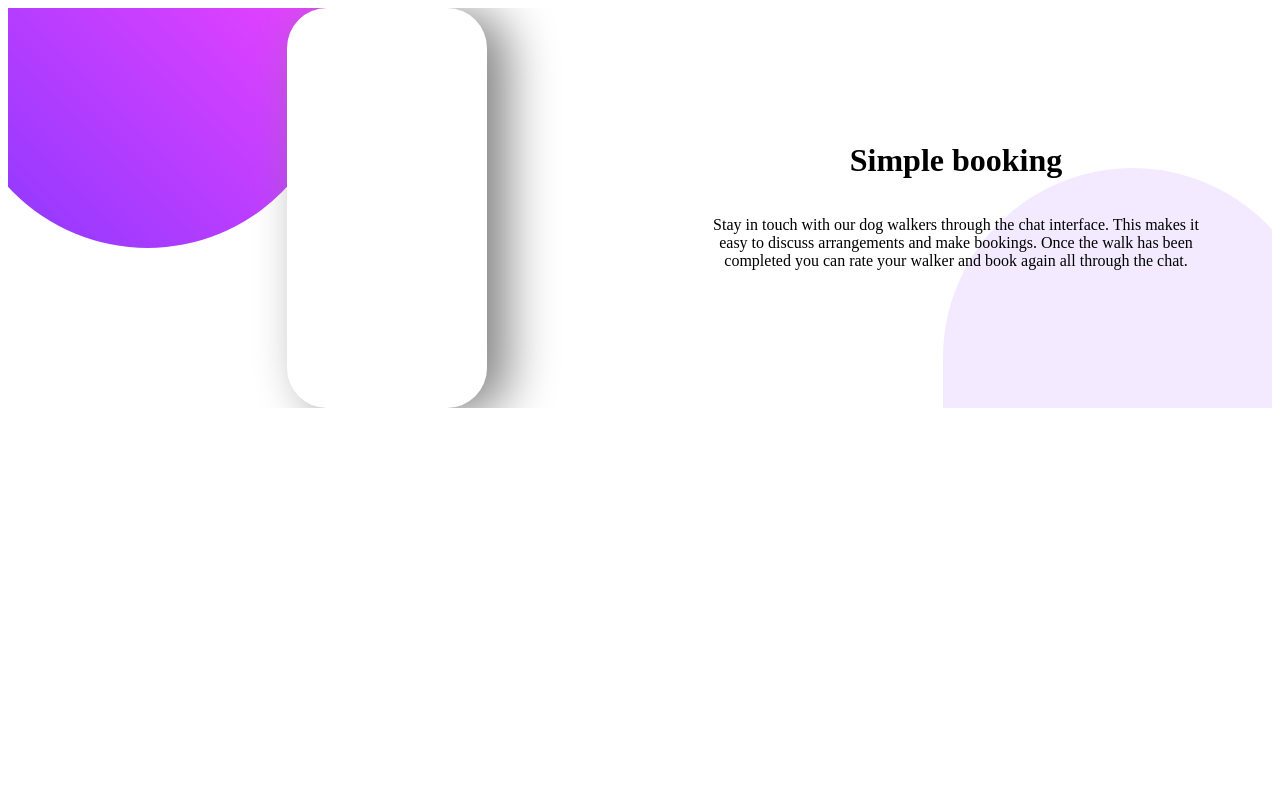
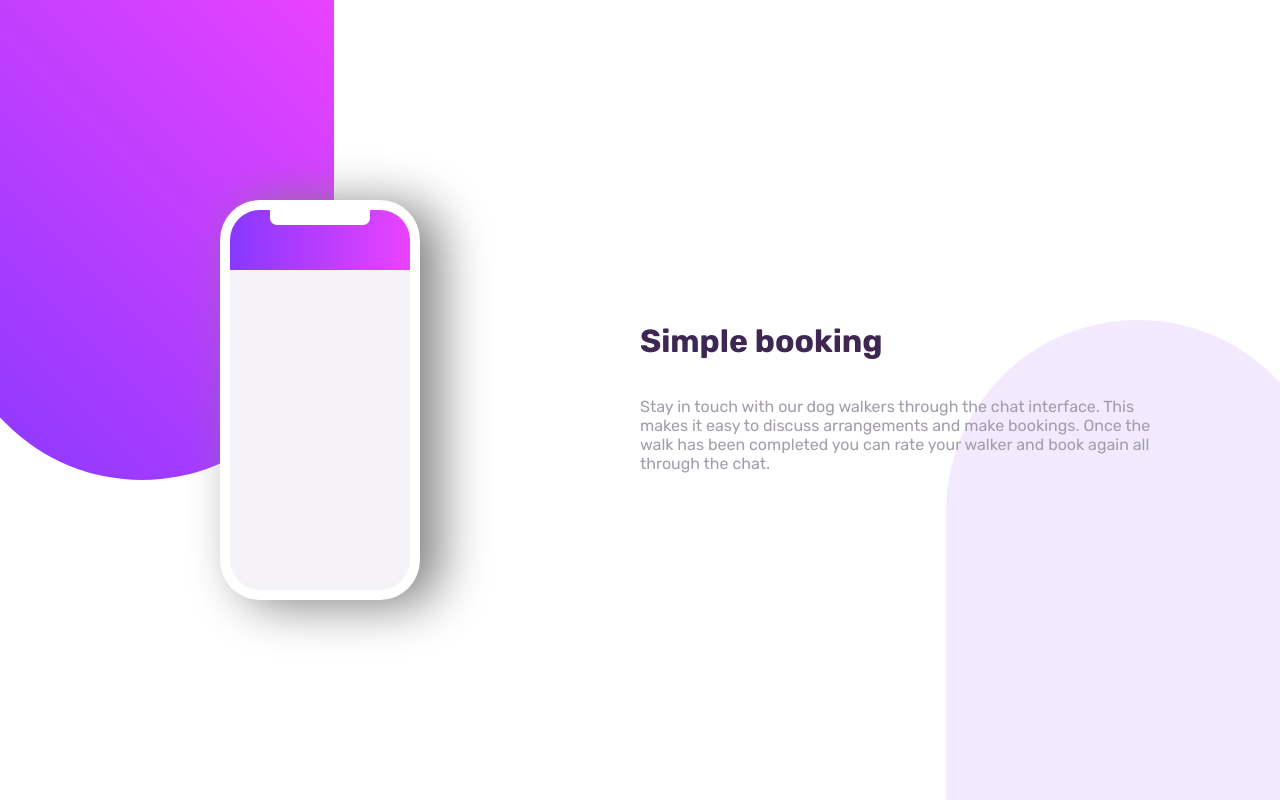
Before and after one commit to Al1erEgo/Chat, a plain HTML site: page index.html in a window 1280 px wide. Drawn offline with Linux system fonts and the light colour scheme.

Commit message:
content part 1

```diff
--- a/index.html
+++ b/index.html
@@ -21,12 +21,19 @@
         </div>
         <div class="chat-body-content-phone-container">
           <div class="chat-body-content-phone">
+           <div class="chat-body-content-phone-inner">
+              <div class="chat-body-content-phone-inner-header">
+                <div class="chat-body-content-phone-inner-header-speaker">
+
+                </div>
+              </div>
+            </div>
           </div>
         </div>
         <div class="chat-body-content-text-container">
           <div class="chat-body-content-text">
-            <h1>Simple booking</h1>
-            <p>Stay in touch with our dog walkers through the chat interface. This makes it easy to
+            <h1 class="chat-body-content-text-h1">Simple booking</h1>
+            <p class="chat-body-content-text-p">Stay in touch with our dog walkers through the chat interface. This makes it easy to
               discuss arrangements and make bookings. Once the walk has been completed you can rate
               your walker and book again all through the chat.</p>
           </div>
--- a/style.css
+++ b/style.css
@@ -1,23 +1,20 @@
-@import url('https://fonts.googleapis.com/css2?family=Rubik:wght@400;500;700&display=swap')
+@import url('https://fonts.googleapis.com/css2?family=Rubik:wght@400;500;700&display=swap');
 html, body {
+    width: 100%;
     height: 100%;
-    width: 100%;
     margin: 0;
     padding: 0;
 }
 .chat {
     display: flex;
-    width: fit-content;
     justify-content: center;
-    margin: auto;
 }
 .chat-body {
     display: flex;
-    width: 400px;
     align-items: center;
     justify-content: center;
-    overflow: hidden;
     position: relative;
+    min-height: 100vh;
 }
 .chat-body-content {
     display: flex;
@@ -27,8 +24,8 @@ html, body {
 }
 .chat-body-back-one-element {
     background: linear-gradient(45deg, hsl(264, 100%, 61%), hsl(293, 100%, 63%));
-    width: 150px;
-    height: 500px;
+    width: 30%;
+    height: 60%;
     border-radius: 0 0 900px 0;
     position: absolute;
     left: 0;
@@ -38,8 +35,8 @@ html, body {
 .chat-body-back-two-element {
     background: hsl(264, 100%, 61%);
     opacity: 0.1;
-    width: 150px;
-    height: 500px;
+    width: 30%;
+    height: 60%;
     border-radius: 900px 0 0 0;
     position: absolute;
     right: 0;
@@ -50,10 +47,34 @@ html, body {
     margin-top: 70px;
     display: flex;
     width: 200px;
+    min-width: 200px;
     height: 400px;
     background-color: white;
     border-radius: 40px;
     box-shadow: 20px 5px 50px gray;
+    align-items: center;
+    justify-content: center;
+}
+.chat-body-content-phone-inner {
+    display: flex;
+    width: 180px;
+    height: 380px;
+    border-radius: 30px;
+    background-color: hsl(270, 20%, 96%);
+    overflow: hidden;
+}
+.chat-body-content-phone-inner-header {
+    width: 180px;
+    height: 60px;
+    background: linear-gradient(90deg, hsl(264, 100%, 61%), hsl(293, 100%, 63%));
+    display: flex;
+    justify-content: center;
+}
+.chat-body-content-phone-inner-header-speaker {
+    background-color: white;
+    width: 100px;
+    height: 15px;
+    border-radius: 0 0 7px 7px;
 }
 .chat-body-content-text-container {
     display: flex;
@@ -70,6 +91,13 @@ html, body {
     width: 80%;
     margin-top: 40px;
     margin-bottom: 50px;
+    font-family: 'Rubik', sans-serif;
+}
+.chat-body-content-text-h1 {
+    color: hsl(271, 36%, 24%);
+}
+.chat-body-content-text-p {
+    color: hsl(270, 7%, 64%);
 }
 @media (min-width: 401px) {
     body {
@@ -91,7 +119,7 @@ html, body {
         display: flex;
         flex-direction: row;
         align-items: center;
-        justify-content: end;
+        justify-content: center;
         width: 100%;
         height: 100%;
         z-index: 0;
@@ -126,4 +154,7 @@ html, body {
         justify-content: center;
         position: relative;
     }
+    .chat-body-content-text {
+        text-align: left;
+    }
 }
```
